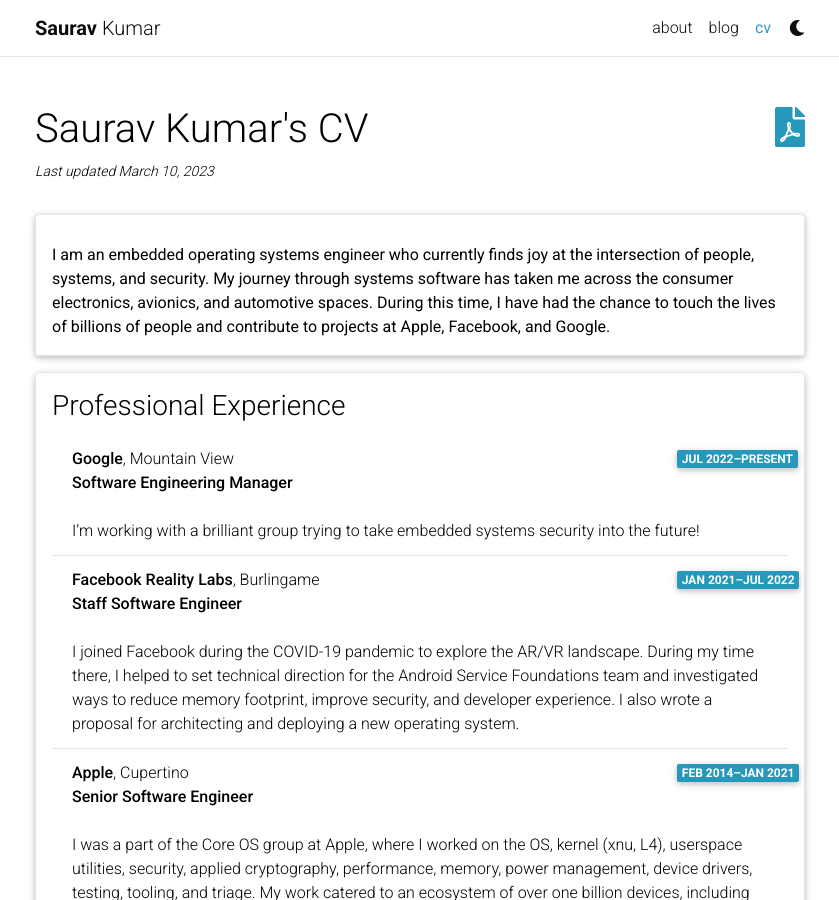
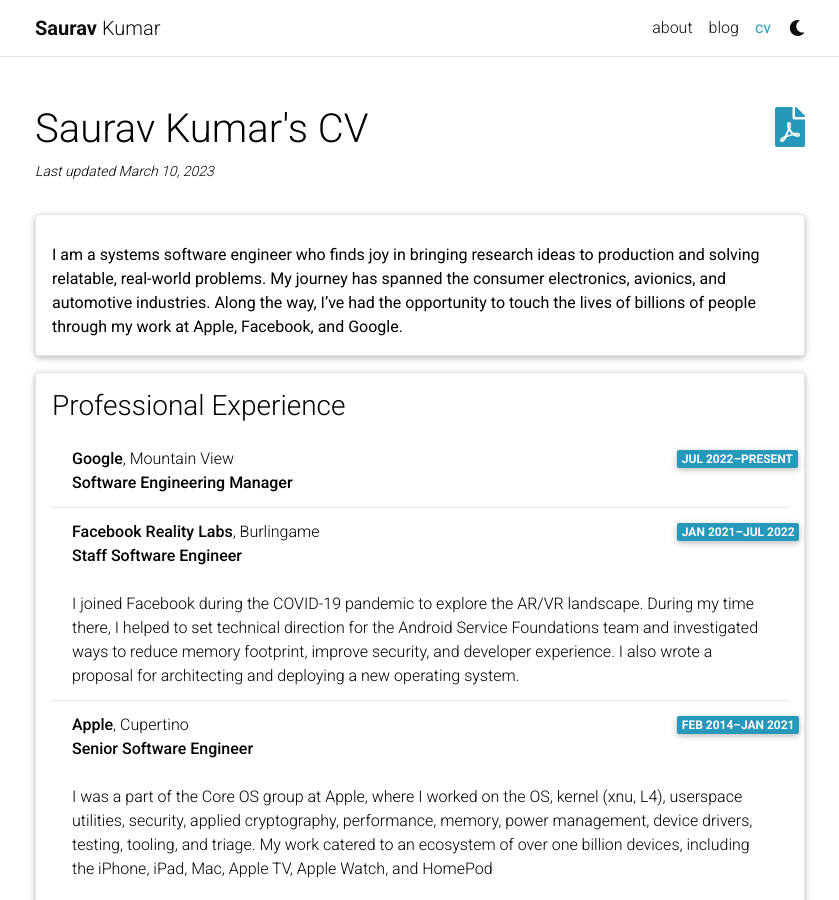
Before and after one commit to k45v/k45v.github.io, a Jekyll site: the page built from _pages/cv.md, in a window 1280 px wide and 900 px high. Shown: the whole window, without its empty margins (220-1059 px from the left). Built offline with Jekyll 4.4.1, drawn with Linux system fonts in a browser that asks for light colours; full-size pictures stand in for the smaller copies a plugin makes; comment, search, counter and statistics services are not loaded; a style sheet for code colours, icons or effects is not loaded.

Commit message:
Update interests

```diff
--- a/_data/cv.yml
+++ b/_data/cv.yml
@@ -1,4 +1,4 @@
-- contents: I am an embedded operating systems engineer who currently finds joy at the intersection of people, systems, and security. My journey through systems software has taken me across the consumer electronics, avionics, and automotive spaces. During this time, I have had the chance to touch the lives of billions of people and contribute to projects at Apple, Facebook, and Google.
+- contents: I am a systems software engineer who finds joy in bringing research ideas to production and solving relatable, real-world problems. My journey has spanned the consumer electronics, avionics, and automotive industries. Along the way, I’ve had the opportunity to touch the lives of billions of people through my work at Apple, Facebook, and Google.
 
 - title: Professional Experience
   type: time_table
@@ -7,7 +7,7 @@
       institution: Google
       city: Mountain View
       year: Jul 2022–Present
-      text: I’m working with a brilliant group trying to take embedded systems security into the future!
+      text:
 
     - title: Staff Software Engineer
       institution: Facebook Reality Labs
```
Also changed, not shown: _pages/about.md (+1 -1 lines), _posts/2025-03-06-how-internet-happened.md (+1 -1 lines), 1 other file.
